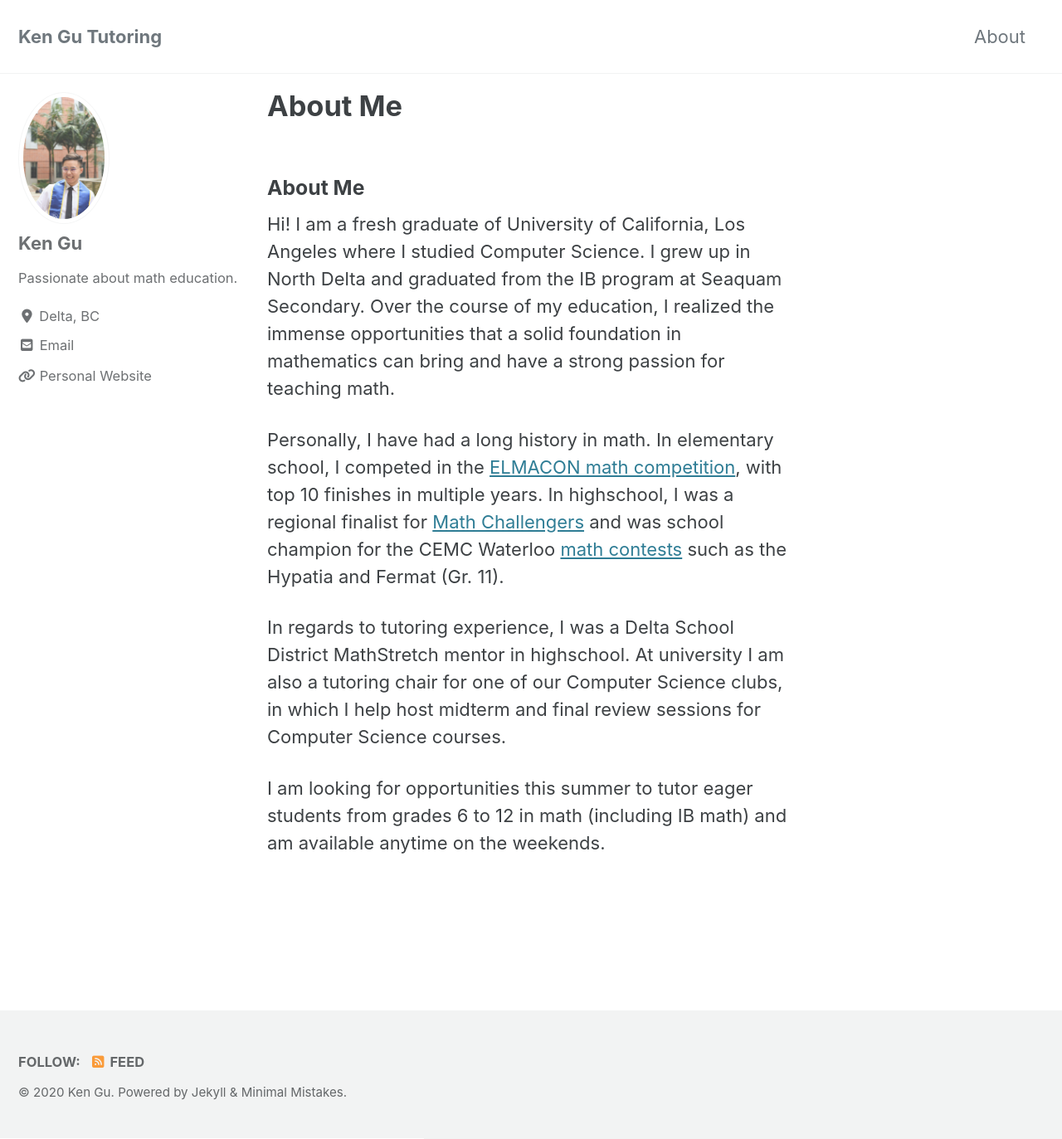
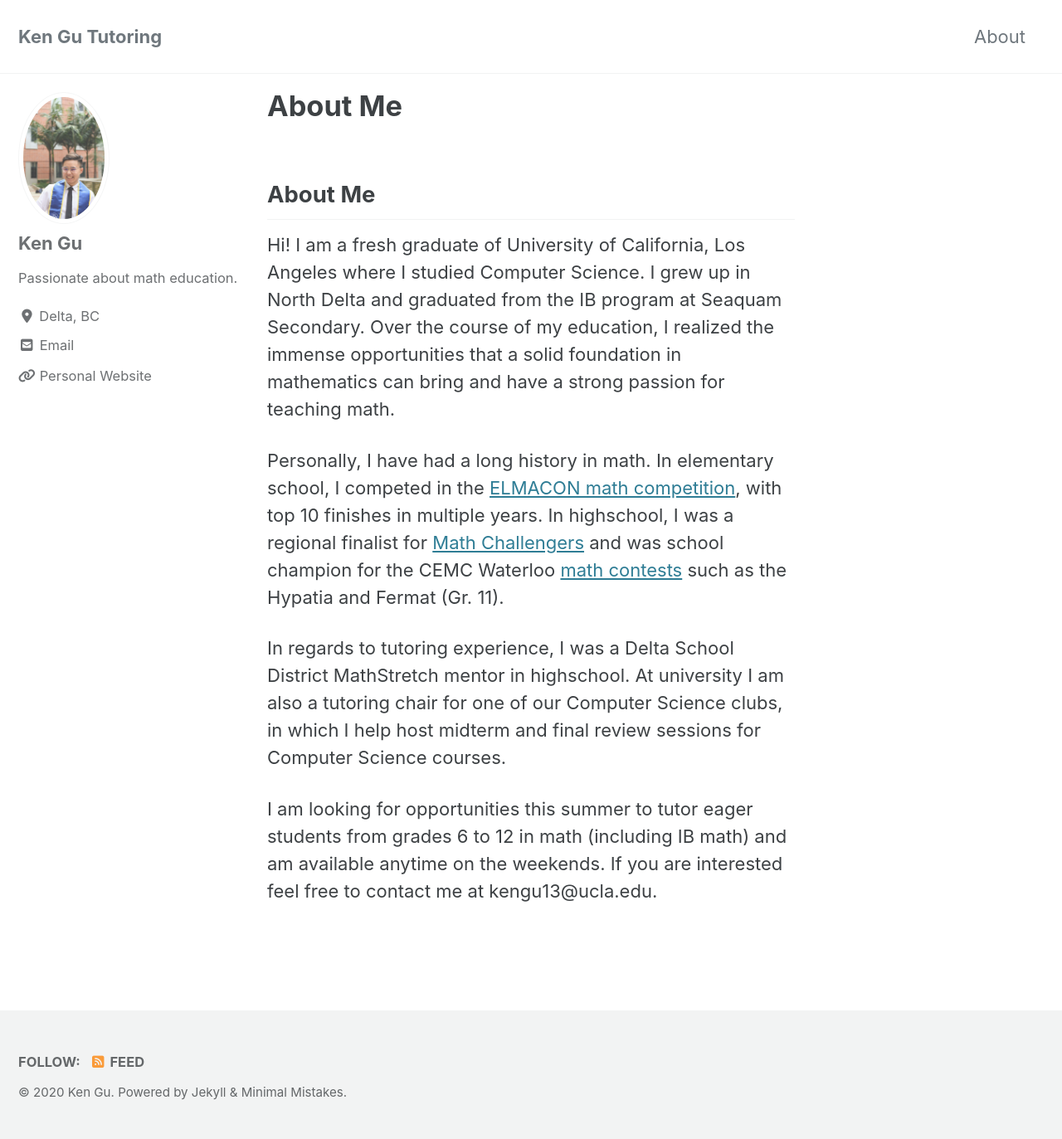
Before and after one commit to codeKgu/codeKgu.github.io, a Jekyll site: the page built from _pages/about.md, in a window 1280 px wide and 1373 px high. Shown: the whole window at 83% size. Built offline with Jekyll 4.4.1, drawn with Linux system fonts in a browser that asks for light colours; cached includes are drawn as plain includes; nearby versions of some CDN libraries; our own code applies the rules of GitHub Pages for plain Markdown files.

Commit message:
add about page

```diff
--- a/_pages/about.md
+++ b/_pages/about.md
@@ -5,7 +5,7 @@ header:
 	image: "/images/ucla.jpg"
 
 ---
-### About Me
+## About Me
 
 Hi! I am a fresh graduate of University of California, Los Angeles where I studied Computer Science. I grew up in North Delta and graduated from the IB program at Seaquam Secondary. Over the course of my education, I realized the immense opportunities that a solid foundation in mathematics can bring and have a strong passion for teaching math.
 
@@ -14,4 +14,4 @@ Personally, I have had a long history in math. In elementary school, I competed
 In regards to tutoring experience, I was a Delta School District MathStretch mentor in highschool. At university I am also a tutoring chair for one of our Computer Science clubs, in which I help host midterm and final review sessions for Computer Science courses.
 
 
-I am looking for opportunities this summer to tutor eager students from grades 6 to 12 in math (including IB math) and am available anytime on the weekends.
+I am looking for opportunities this summer to tutor eager students from grades 6 to 12 in math (including IB math) and am available anytime on the weekends. If you are interested feel free to contact me at kengu13@ucla.edu.
--- a/index.html
+++ b/index.html
@@ -1,4 +1,6 @@
 ---
 layout: home
 author_profile: true
+header:
+	image: "/images/delta.jpg"
 ---
```
